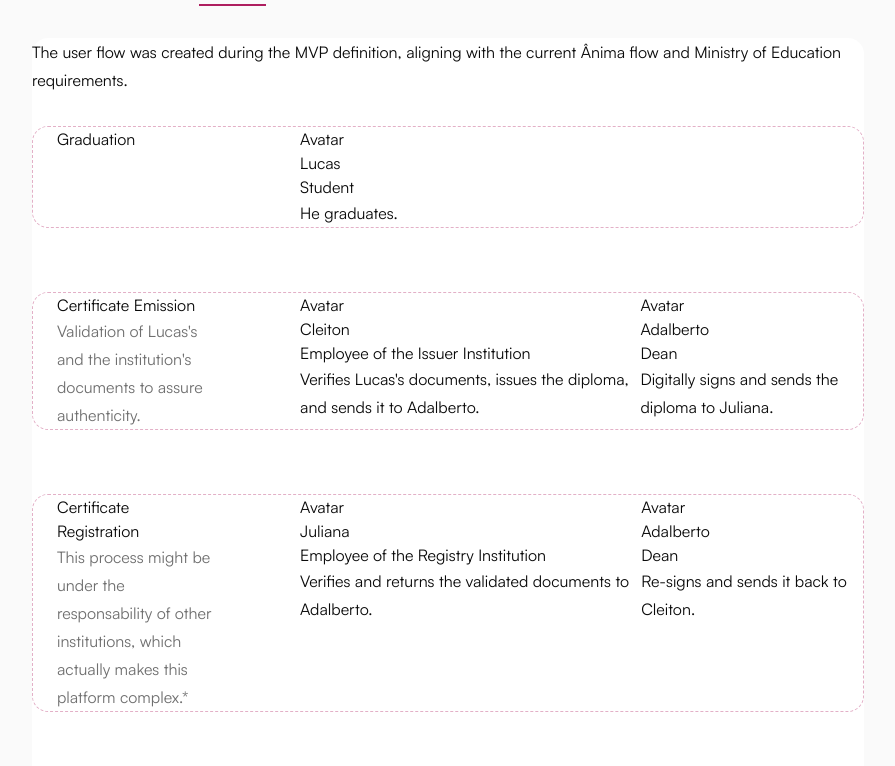
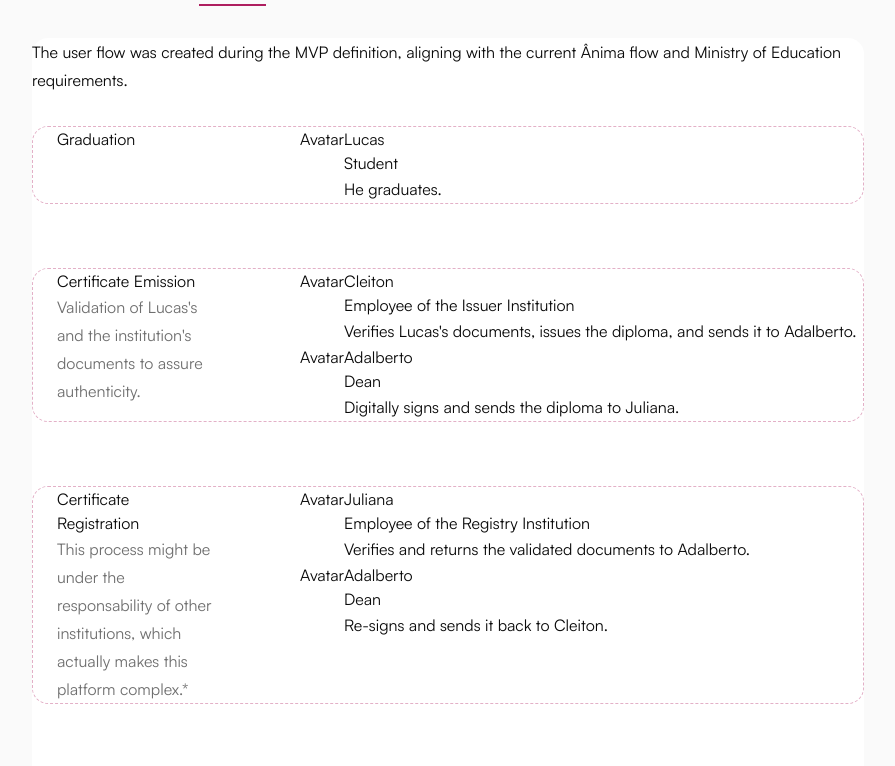
Before and after one commit to luccaromaniello/portfolio, a Next.js app: page /design/anima-educacao in a window 1280 px wide. Shown: the part 2426-3192 px from the top of the page, without its empty margins (192-1087 px from the left). Built offline with nearby package versions, Linux system fonts and the light colour scheme.

Commit message:
Adds format to personas inside each user flow item

```diff
--- a/src/components/cases/anima/userFlow/UserFlowItem/index.tsx
+++ b/src/components/cases/anima/userFlow/UserFlowItem/index.tsx
@@ -27,8 +27,11 @@ const UserFlowItem = ({
         <Text text={description ? description : ""} type={1} />
       </div>
       <div className="flex flex-row w-full">
+        <div
+          className={personas.length > 1 ? "flex flex-col" : "flex flex-row"}
+        >
           {personas.map((persona, index) => (
-          <div key={index}>
+            <div key={index} className="flex flex-row w-full">
               <div>Avatar</div>
               <div className="flex flex-col">
                 <p>{persona.name}</p>
@@ -39,6 +42,7 @@ const UserFlowItem = ({
           ))}
         </div>
       </div>
+    </div>
   );
 };
 
--- a/src/components/cases/typography/Text/index.tsx
+++ b/src/components/cases/typography/Text/index.tsx
@@ -1,6 +1,6 @@
 interface TextProps {
   text: string;
-  type: TextType;
+  type?: TextType;
 }
 
 enum TextType {
@@ -8,7 +8,7 @@ enum TextType {
   SECONDARY = 1,
 }
 
-const Text = ({ text, type }: TextProps) => {
+const Text = ({ text, type = 0 }: TextProps) => {
   switch (type) {
     case TextType.SECONDARY: {
       return (
```
Lines whose indentation alone changed are shown as unchanged.
